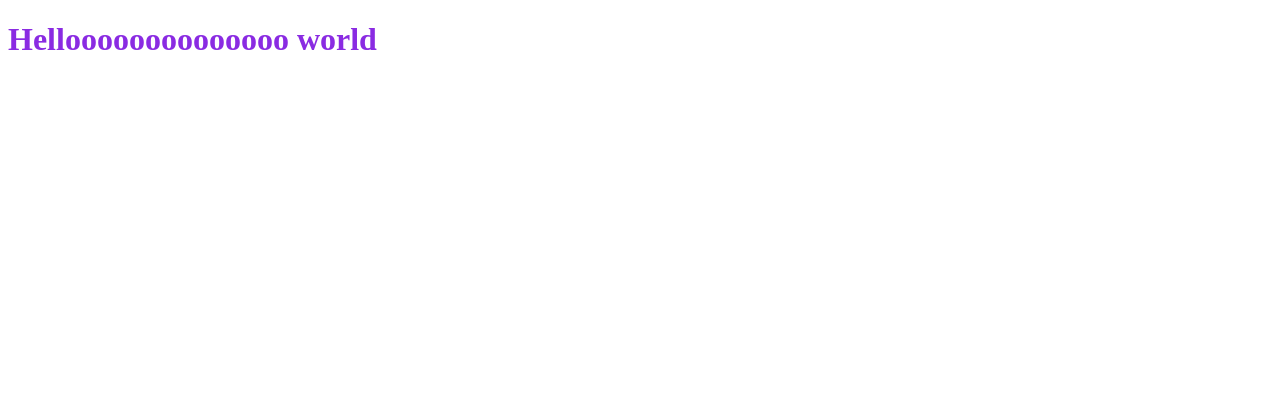
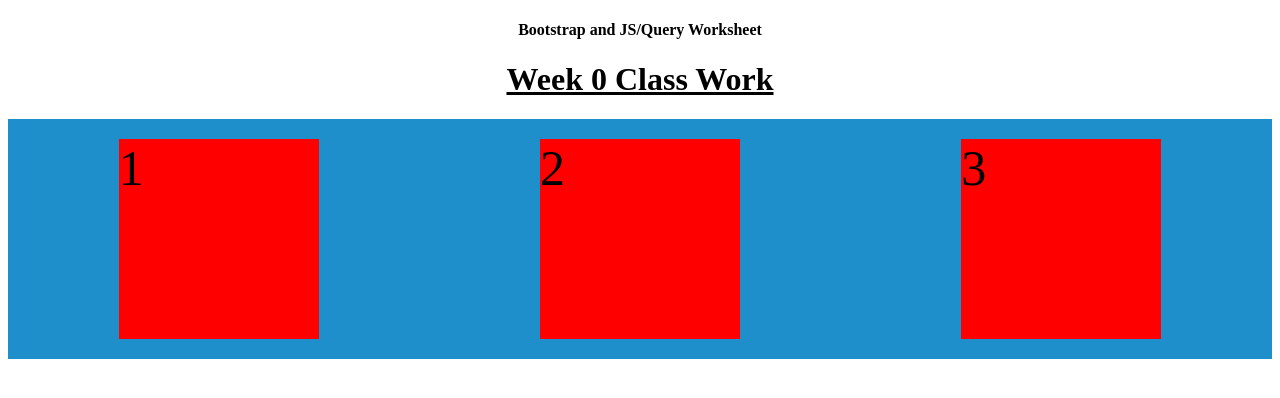
Before and after one commit to J3NNog1/J3NNog1.github.io, a plain HTML site: page index.html in a window 1280 px wide. Drawn offline with Linux system fonts and the light colour scheme.

Commit message:
add heading tags and created div container with 3 boxes using flexbox

```diff
--- a/index.html
+++ b/index.html
@@ -8,7 +8,15 @@
   <title>Coding Challenge TCP2023</title>
 </head>
 <body>
-  <h1>Helloooooooooooooo world</h1>
+  <h4>Bootstrap and JS/Query Worksheet</h4>
+  <h1>Week 0 Class Work</h1>
+  <div class="container">
+    <div class="box1">1</div>
+    <div class="box2">2</div>
+    <div class="box3">3</div>
+
+
+  </div>
 
 </body>
 </html>
--- a/style.css
+++ b/style.css
@@ -1,3 +1,75 @@
+h4 {
+  text-align: center;
+}
+
 h1 {
-  color: blueviolet;
+  text-align: center;
+  text-decoration: underline;
 }
+
+.container{
+  width: 100%;
+  height: auto;
+  background: #1e8fcb;
+
+  /* add flexbox*/
+
+  display: flex;
+  flex-direction: row;
+  justify-content: space-around;
+  flex-flow: wrap;
+}
+
+.box1{
+  width: 200px;
+  height: 200px;
+  background: red;
+  margin: 20px;
+  box-sizing: border-box;
+  font-size: 50px;
+
+}
+
+.box2{
+  width: 200px;
+  height: 200px;
+  background: red;
+  margin: 20px;
+  box-sizing: border-box;
+  font-size: 50px
+}
+.box3{
+  width: 200px;
+  height: 200px;
+  background: red;
+  margin: 20px;
+  box-sizing: border-box;
+  font-size: 50px
+}
+
+/* add responsive media quaries
+
+@media screen and (max-width:1200px){
+  .box1{
+    width: 40%;
+  }
+  .box2{
+    width: 40%;
+  }
+  .box3{
+    width: 40%;
+  }
+}
+
+
+@media screen and (max-width:600px){
+  .box1{
+    width: 90%;
+  }
+  .box2{
+    width: 90%;
+  }
+  .box3{
+    width: 90%;
+  }
+} */
```
